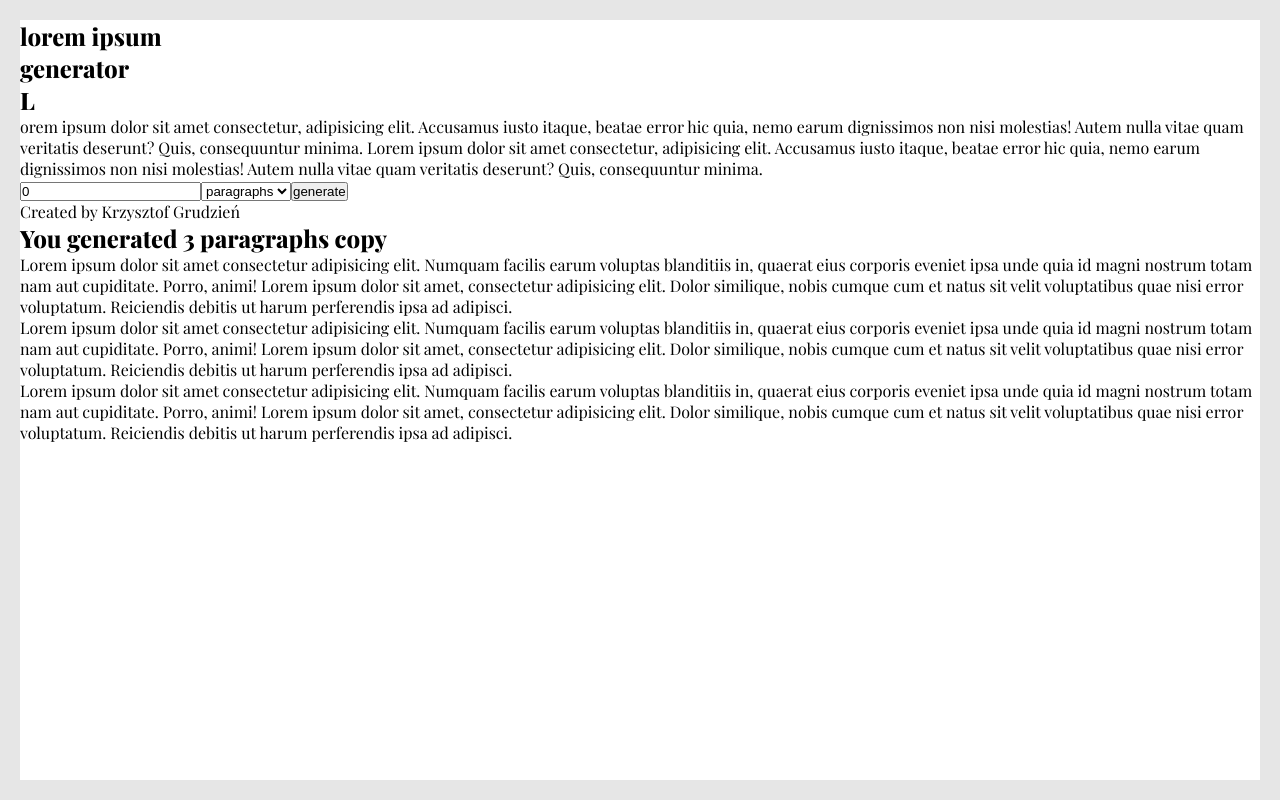
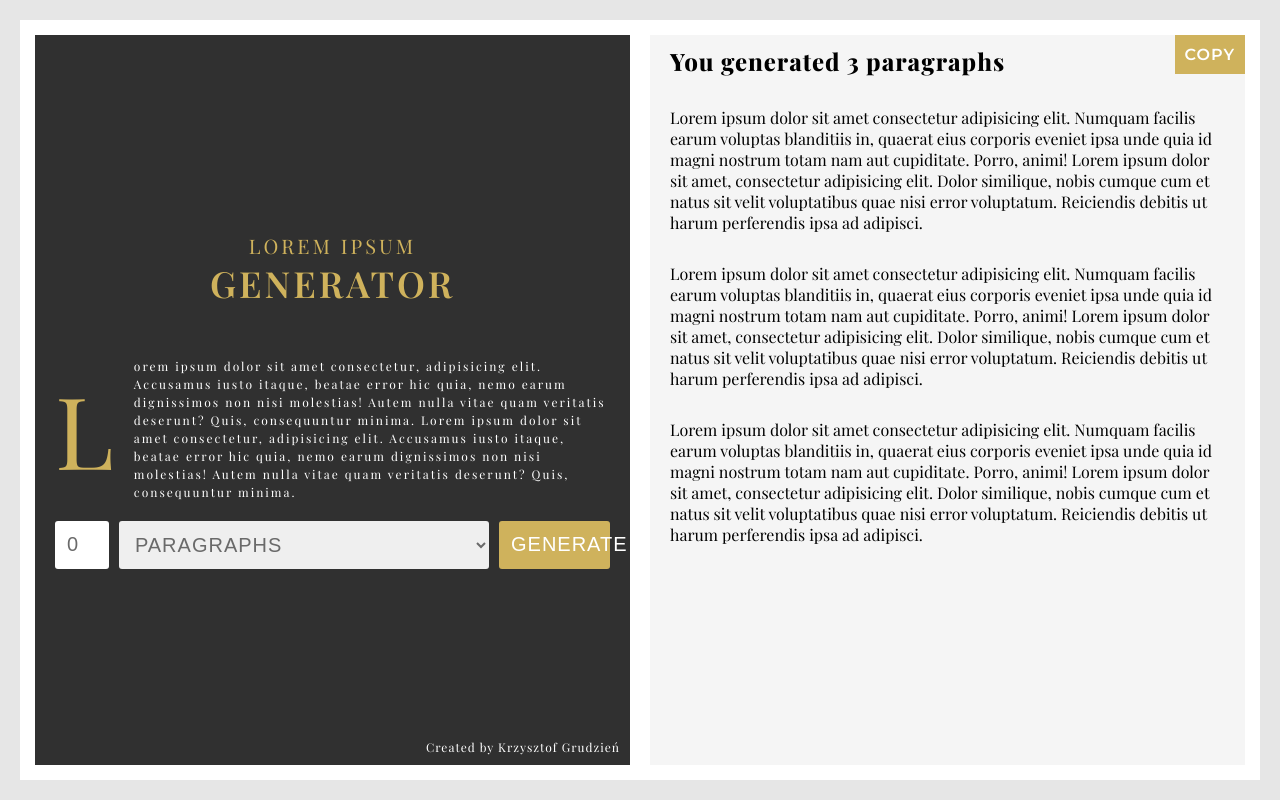
Before and after one commit to KrzysztofGrudzien/React-App-LoremiIpsumGenerator, a React (Create React App) app: page / in a window 1280 px wide. Built offline with nearby package versions, Linux system fonts and the light colour scheme; a web font is replaced by a local one.

Commit message:
add styles for temporary elements

```diff
--- a/src/components/App/App.css
+++ b/src/components/App/App.css
@@ -12,6 +12,7 @@
   --color-tertiary: #cfb25c;
   --color-grey: #6a6a6a;
   --color-grey-light: #e6e6e6;
+  --color-grey-vlight: #f5f5f5;
 }
 
 html {
@@ -21,6 +22,7 @@ html {
 body {
   font-size: 1.6rem;
   font-family: "Playfair Display", "Times New Roman", "Georgia", serif;
+  font-weight: 400;
   -webkit-font-smoothing: antialiased;
   -moz-osx-font-smoothing: grayscale;
   background-color: var(--color-grey-light);
@@ -33,6 +35,143 @@ code {
 
 .main {
   background-color: var(--color-primary);
-  border: 20px solid var(--color-grey-light);
+  border: 2rem solid var(--color-grey-light);
+  display: flex;
   min-height: 100vh;
 }
+
+.app {
+  align-items: center;
+  border: solid 1.5rem var(--color-primary);
+  border-right: solid 1rem var(--color-primary);
+  background-color: var(--color-secondary);
+  display: flex;
+  flex-direction: column;
+  justify-content: center;
+  padding: 2rem;
+  position: relative;
+  width: 50%;
+}
+
+.app__title,
+strong {
+  color: var(--color-tertiary);
+  letter-spacing: 3px;
+  text-transform: uppercase;
+}
+
+.app__title {
+  font-size: 2rem;
+  font-weight: 200;
+  text-align: center;
+}
+
+.app__footer {
+  bottom: 1rem;
+  color: var(--color-primary);
+  font-size: 1.2rem;
+  letter-spacing: 1px;
+  position: absolute;
+  right: 1rem;
+}
+
+.decoration {
+  align-items: center;
+  display: flex;
+  margin-top: 5rem;
+}
+
+.decoration__letter {
+  color: var(--color-tertiary);
+  text-transform: uppercase;
+  font-size: 10rem;
+  font-weight: 200;
+  line-height: 10rem;
+}
+
+.decoration__text {
+  color: var(--color-primary);
+  letter-spacing: 2px;
+  line-height: 1.8rem;
+  font-size: 1.2rem;
+  padding-left: 2rem;
+}
+
+strong {
+  font-size: 3.6rem;
+  font-weight: 600;
+}
+
+.form {
+  display: flex;
+  margin-top: 2rem;
+  width: 100%;
+}
+
+.form__input {
+  border: none;
+  border-radius: 3px;
+  color: var(--color-grey);
+  font-size: 2rem;
+  margin-right: 1rem;
+  padding: 1.2rem;
+  width: 10%;
+}
+
+.form__select {
+  border: none;
+  border-radius: 3px;
+  color: var(--color-grey);
+  font-size: 2rem;
+  margin-right: 1rem;
+  letter-spacing: 1px;
+  padding: 1.2rem;
+  text-transform: uppercase;
+  width: 70%;
+}
+
+.form__button {
+  border: none;
+  border-radius: 3px;
+  background-color: var(--color-tertiary);
+  color: var(--color-primary);
+  cursor: pointer;
+  font-size: 2rem;
+  letter-spacing: 1px;
+  padding: 1.2rem;
+  text-transform: uppercase;
+  width: 20%;
+}
+
+.data {
+  border: solid 1.5rem var(--color-primary);
+  border-left: solid 1rem var(--color-primary);
+  background-color: var(--color-grey-vlight);
+  width: 50%;
+}
+
+.data__title {
+  margin-left: 1rem;
+  letter-spacing: 1px;
+  padding: 1rem;
+  position: relative;
+}
+
+.data__copy {
+  background-color: var(--color-tertiary);
+  color: var(--color-primary);
+  cursor: pointer;
+  font-weight: 600;
+  font-size: 1.6rem;
+  font-family: "Montserrat";
+  position: absolute;
+  padding: 1rem;
+  text-transform: uppercase;
+  top: 0;
+  right: 0;
+}
+
+.data__text {
+  padding: 1rem;
+  margin: 1rem;
+}
```
